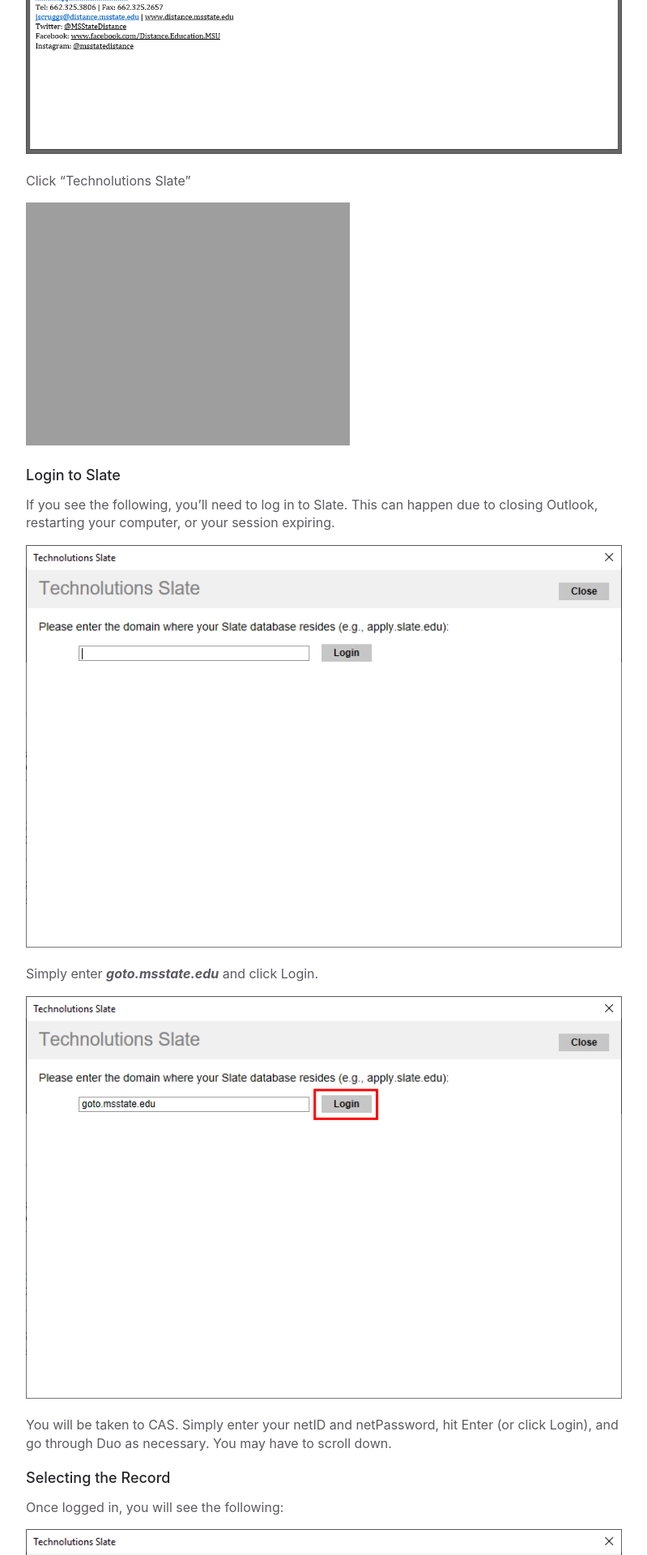
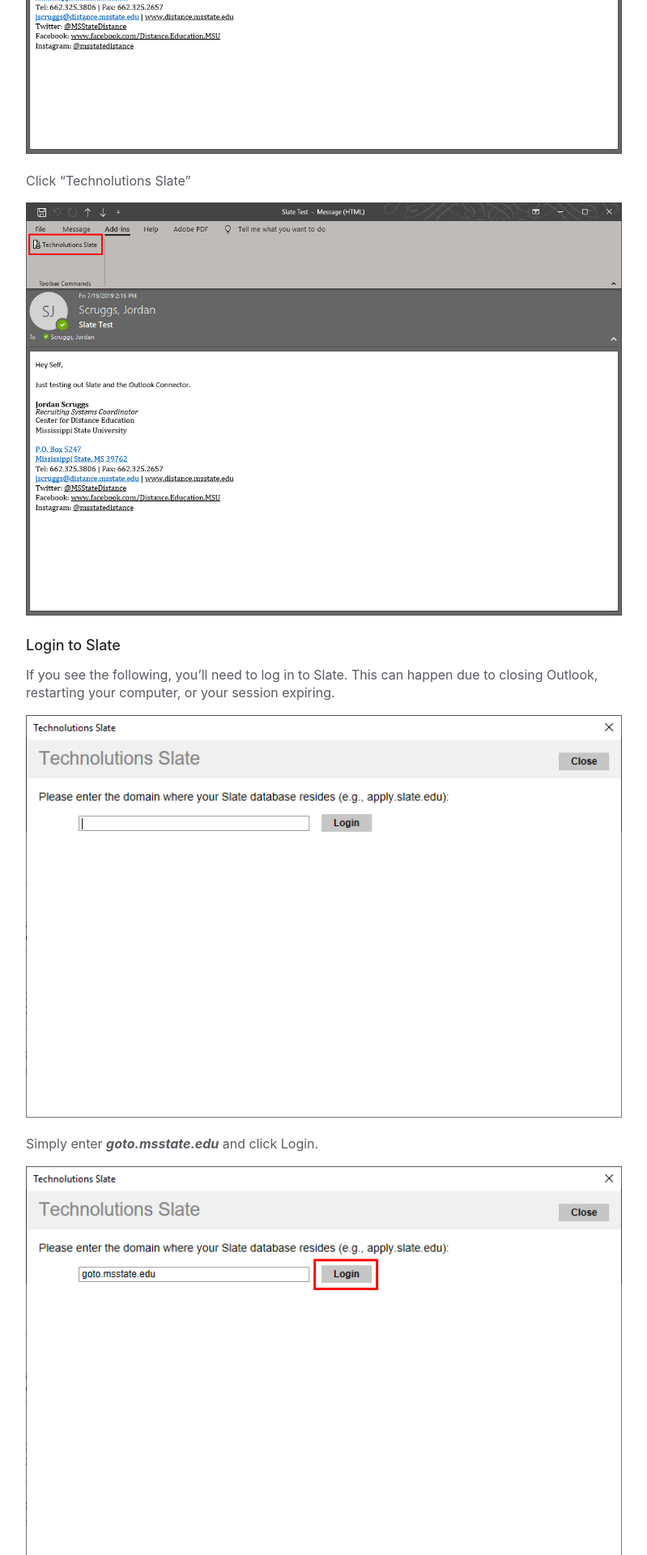
Before and after one commit to oretoise/docs, a Jekyll site: the page built from _docs/misc/outlook.md, in a window 1280 px wide. Shown: the part 1348-3268 px from the top of the page at 81% size, without its empty margins (356-1155 px from the left). Built offline with Jekyll 4.4.1, drawn with Linux system fonts in a browser that asks for light colours; some of the changed text lies outside the part shown.

Commit message:
Minor updates to outlook guide

```diff
--- a/_docs/misc/outlook.md
+++ b/_docs/misc/outlook.md
@@ -24,7 +24,7 @@ In the Outlook toolbar, click the "Add-Ins" tab.
 
 Click "Technolutions Slate"
 
-![The Add-Ins tab.]({{site.url}}{{site.baseurl}}/assets/images/misc/outlook/technolution_button.png)
+![The Add-Ins tab.]({{site.url}}{{site.baseurl}}/assets/images/misc/outlook/technolutions_button.png)
 
 ### Login to Slate
 If you see the following, you'll need to log in to Slate. This can happen due to closing Outlook, restarting your computer, or your session expiring.
```
Also changed, not shown: other parts of _docs/misc/outlook.md (+2 -2 lines).
